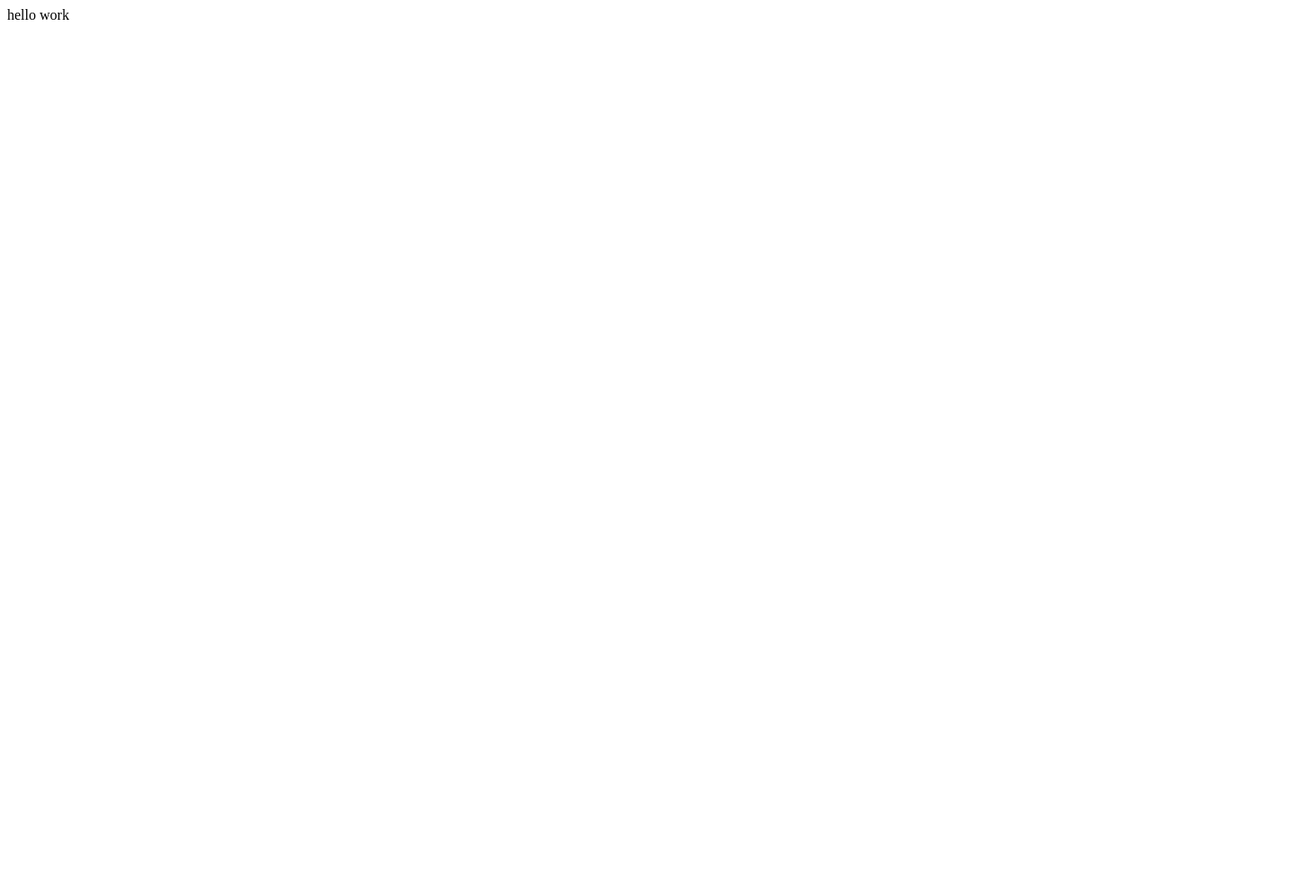
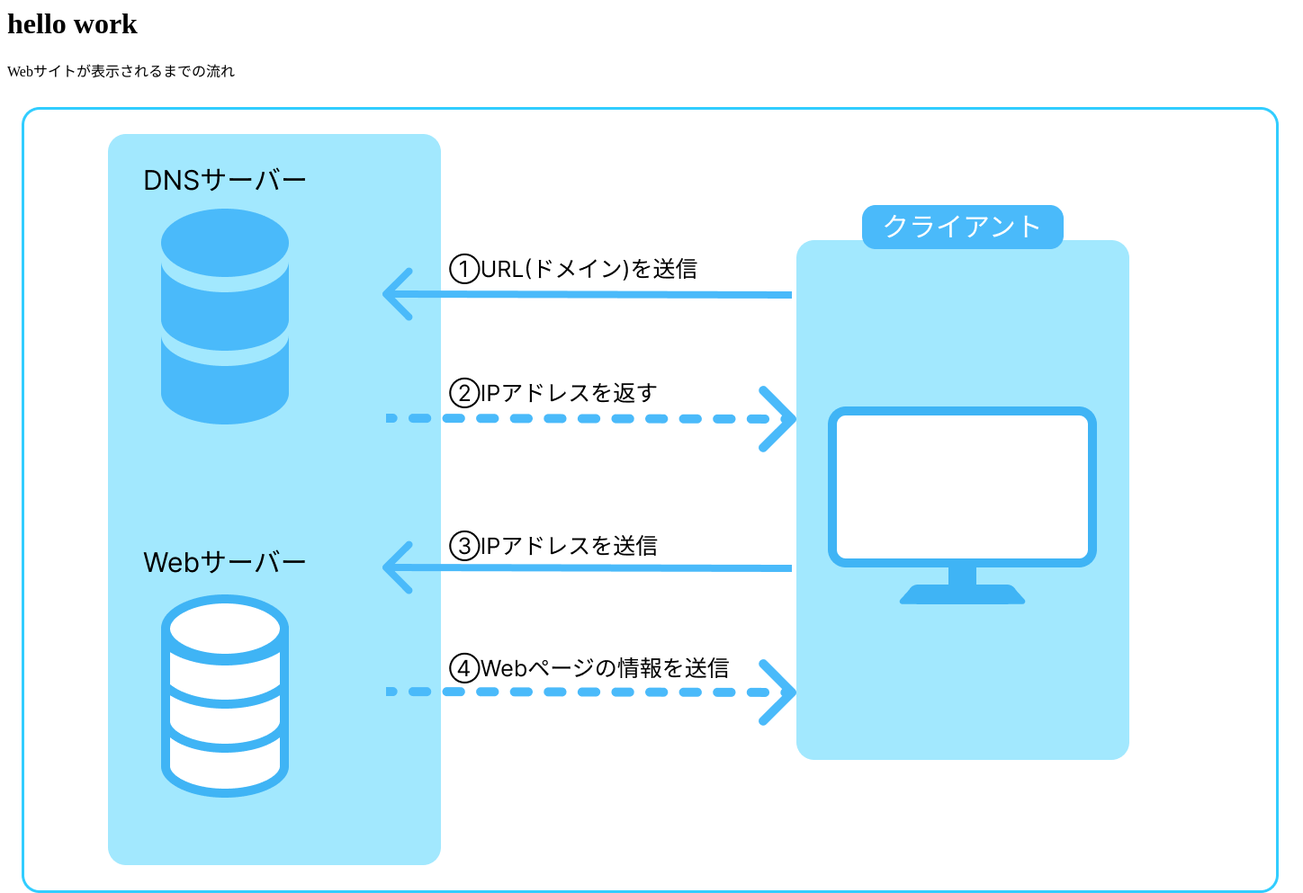
Before and after one commit to sorakimu/vol2, a plain HTML site: page index.html in a window 1280 px wide. Shown: the whole page at 90% size, 1448 px wide, since content can reach past the window. Before the commit the page ends 800 px from the top, so only its background shows below. Drawn offline with Linux system fonts and the light colour scheme.

Commit message:
Update index.html
画像タグ読み込み

```diff
--- a/index.html
+++ b/index.html
@@ -1 +1,4 @@
-hello work
+<h1>hello work</h1>
+
+<p>Webサイトが表示されるまでの流れ</P>
+<img src="i2124028.png">
```
